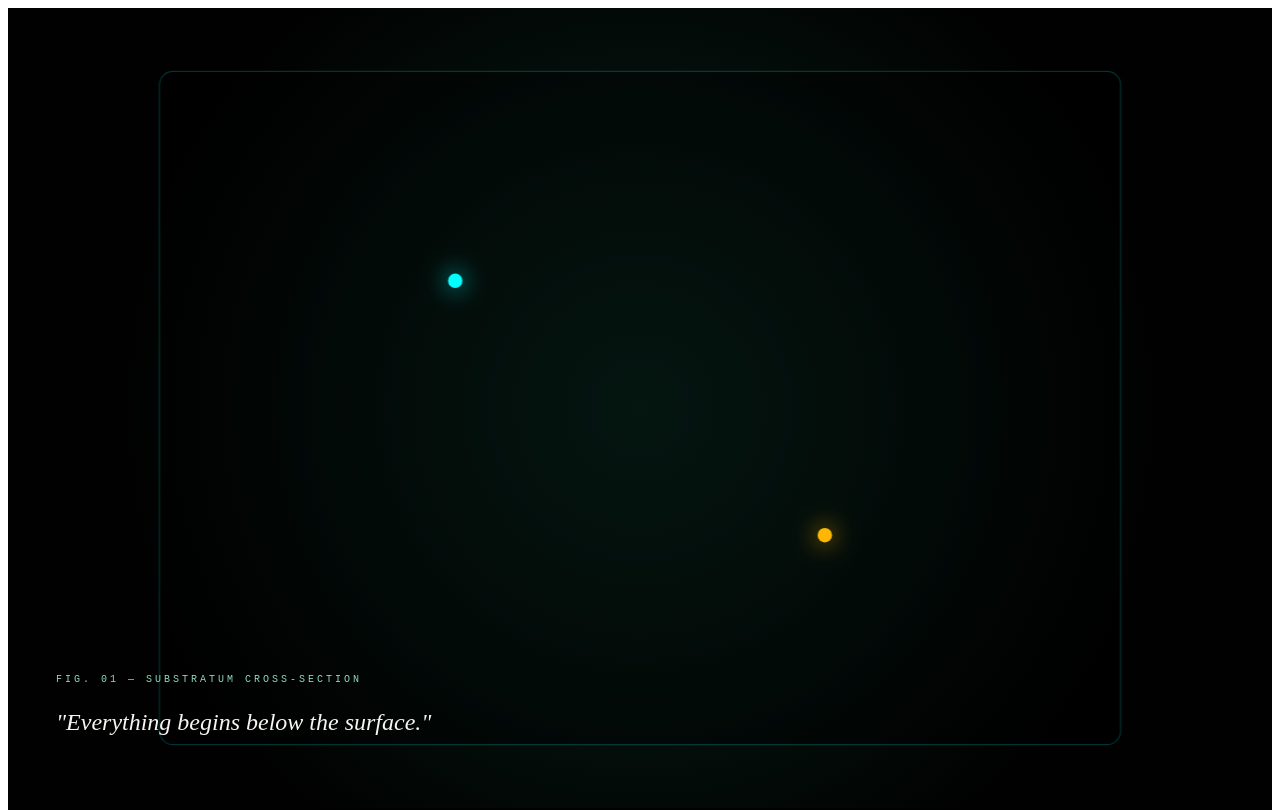
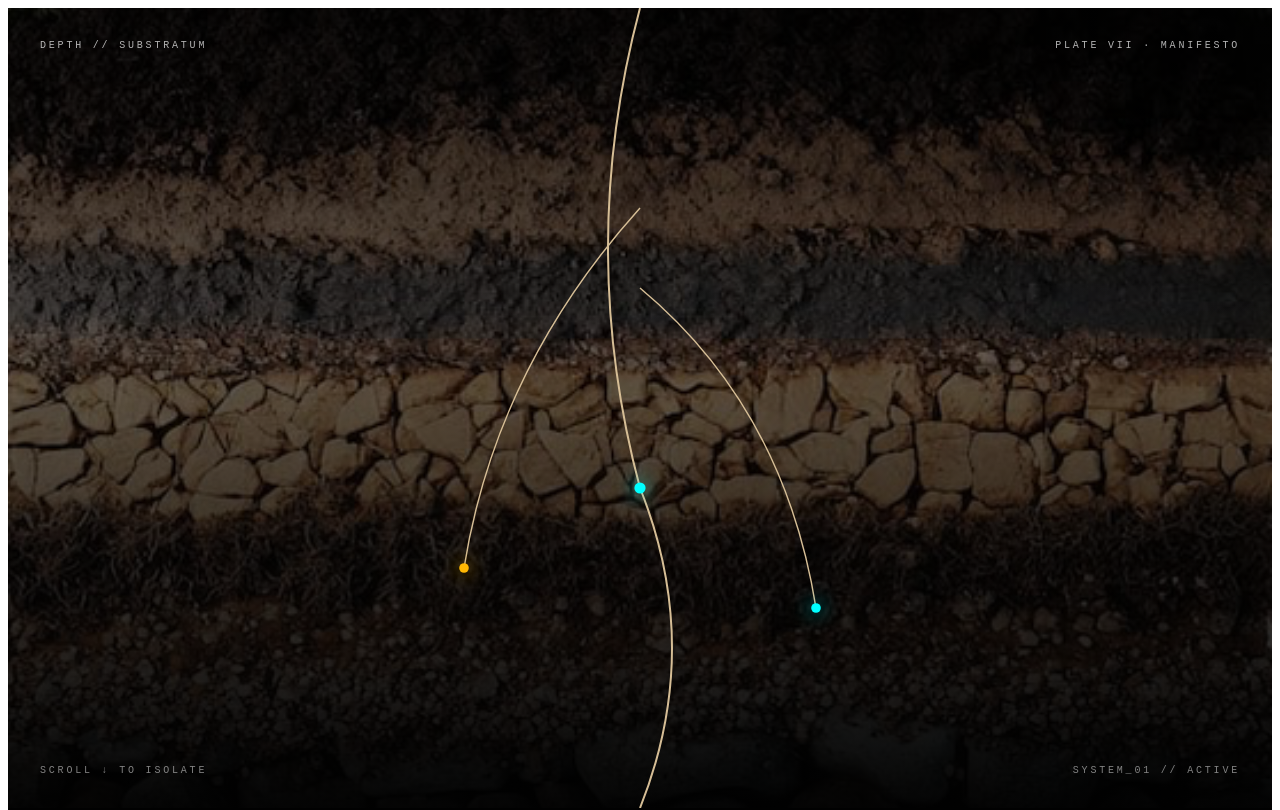
Before and after one commit to Edburto/DigitalSpecimen, a Next.js app: page / in a window 1280 px wide. Shown: the top 810 px of the page. Built offline with nearby package versions, Linux system fonts and the light colour scheme.

Commit message:
Fix Section 2 soil cutaway and neural root animation

```diff
--- a/app/page.jsx
+++ b/app/page.jsx
@@ -5,42 +5,98 @@ import { motion, useScroll, useTransform } from 'framer-motion';
 export default function SoilCutaway() {
   const containerRef = useRef(null);
 
+  // Track scroll progress through the 300vh container
   const { scrollYProgress } = useScroll({
     target: containerRef,
     offset: ["start start", "end end"]
   });
 
-  const rootScale = useTransform(scrollYProgress, [0.1, 0.5], [0.8, 1.2]);
-  const rootOpacity = useTransform(scrollYProgress, [0.05, 0.2], [0, 1]);
+  // Scroll transformations for parallax and organic root growth
+  const soilShift = useTransform(scrollYProgress, [0, 1], ["12%", "88%"]);
+  const rootMorph = useTransform(scrollYProgress, [0.10, 0.40], [0, 1]);
+  const introOpacity = useTransform(scrollYProgress, [0, 0.22], [1, 0]);
 
   return (
-    <section ref={containerRef} style={{ position: 'relative', width: '100%', height: '300vh', backgroundColor: '#010101' }}>
-      <div style={{ position: 'sticky', top: 0, height: '100vh', width: '100%', overflow: 'hidden', display: 'flex', alignItems: 'center', justifyContent: 'center' }}>
+    <main style={{ backgroundColor: '#010101', color: '#f6f5f2', minHeight: '100vh', width: '100%', overflowX: 'hidden' }}>
+      <section ref={containerRef} style={{ position: 'relative', width: '100%', height: '300vh' }}>
+        <div style={{ position: 'sticky', top: 0, height: '100vh', width: '100%', overflow: 'hidden', display: 'flex', flexDirection: 'column', justifyContent: 'between' }}>
 
-        {/* Background Base Glow */}
-        <div style={{ position: 'absolute', inset: 0, background: 'radial-gradient(circle at center, #0a2e23 0%, #010101 70%)', opacity: 0.8 }} />
+          {/* Fixed Chrome Header Labels */}
+          <div style={{ position: 'absolute', top: '32px', left: '32px', right: '32px', zIndex: 30, display: 'flex', justifyContent: 'space-between', alignItems: 'center', fontSize: '10px', textTransform: 'uppercase', fontFamily: 'monospace', letterSpacing: '0.28em', color: 'rgba(255,255,255,0.7)' }}>
+            <span>DEPTH // SUBSTRATUM</span>
+            <span>PLATE VII · MANIFESTO</span>
+          </div>
 
-        {/* Neural Root Growth Network */}
-        <motion.div
-          style={{ position: 'absolute', inset: 0, zIndex: 10, display: 'flex', alignItems: 'center', justifyContent: 'center', scale: rootScale, opacity: rootOpacity }}
-        >
-          <div style={{ position: 'relative', width: '70%', height: '70%', maxWidth: '800px', border: '1px solid rgba(0, 255, 255, 0.2)', borderRadius: '12px', background: 'rgba(0,0,0,0.4)' }}>
-            <div style={{ position: 'absolute', top: '30%', left: '30%', width: '12px', height: '12px', backgroundColor: '#00ffff', borderRadius: '50%', boxShadow: '0 0 20px #00ffff' }} />
-            <div style={{ position: 'absolute', bottom: '30%', right: '30%', width: '12px', height: '12px', backgroundColor: '#ffb703', borderRadius: '50%', boxShadow: '0 0 20px #ffb703' }} />
+          {/* Layer 1: Soil Cross-Cut Background with Parallax Pan */}
+          <motion.div
+            style={{
+              position: 'absolute',
+              inset: 0,
+              zIndex: 0,
+              opacity: 0.45,
+              pointerEvents: 'none',
+              backgroundImage: 'url("/assets/soil-strata-bleed.png")',
+              backgroundSize: 'cover',
+              backgroundPosition: `center ${soilShift}`
+            }}
+          />
+
+          {/* Vignette Overlay for Depth */}
+          <div style={{ position: 'absolute', inset: 0, background: 'linear-gradient(to bottom, rgba(1,1,1,0.6) 0%, transparent 40%, rgba(1,1,1,0.95) 100%)', pointerEvents: 'none', zIndex: 2 }} />
+
+          {/* Layer 2: Intro Typography Panel */}
+          <motion.div
+            style={{ position: 'absolute', top: '100px', left: '48px', zIndex: 20, maxWidth: '420px', opacity: introOpacity }}
+          >
+            <span style={{ fontFamily: 'monospace', fontSize: '11px', letterSpacing: '0.3em', color: '#c9a878', textTransform: 'uppercase', display: 'block', marginBottom: '10px' }}>
+              FIG. 01 — SUBSTRATUM CROSS-SECTION
+            </span>
+            <p style={{ fontFamily: 'serif', fontSize: '28px', color: '#f6f5f2', fontStyle: 'italic', lineHeight: '1.4' }}>
+              "Everything begins below the surface."
+            </p>
+          </motion.div>
+
+          {/* Layer 3: Dynamic Neural Root Network SVG Layer */}
+          <div style={{ position: 'absolute', inset: 0, zIndex: 10, display: 'flex', alignItems: 'center', justifyContent: 'center', pointerEvents: 'none' }}>
+            <svg style={{ width: '100%', height: '100%', maxWidth: '900px' }} viewBox="0 0 1000 1000">
+              {/* Organic root paths growing via scroll */}
+              <motion.path
+                d="M 500 0 Q 420 300 500 600 Q 580 800 500 1000"
+                fill="none"
+                stroke="rgb(214,190,150)"
+                strokeWidth="2.5"
+                style={{ pathLength: rootMorph }}
+              />
+              <motion.path
+                d="M 500 250 Q 320 450 280 700"
+                fill="none"
+                stroke="rgb(214,190,150)"
+                strokeWidth="1.8"
+                style={{ pathLength: rootMorph }}
+              />
+              <motion.path
+                d="M 500 350 Q 680 500 720 750"
+                fill="none"
+                stroke="rgb(214,190,150)"
+                strokeWidth="1.8"
+                style={{ pathLength: rootMorph }}
+              />
+
+              {/* Glowing Synapse Nodes */}
+              <circle cx="500" cy="600" r="7" fill="#00ffff" style={{ filter: 'drop-shadow(0 0 12px #00ffff)', opacity: rootMorph }} />
+              <circle cx="280" cy="700" r="6" fill="#ffb703" style={{ filter: 'drop-shadow(0 0 12px #ffb703)', opacity: rootMorph }} />
+              <circle cx="720" cy="750" r="6" fill="#00ffff" style={{ filter: 'drop-shadow(0 0 12px #00ffff)', opacity: rootMorph }} />
+            </svg>
           </div>
-        </motion.div>
 
-        {/* Subterranean Typography */}
-        <div style={{ position: 'absolute', bottom: '48px', left: '48px', zIndex: 20, maxWidth: '400px' }}>
-          <span style={{ fontFamily: 'monospace', fontSize: '10px', letterSpacing: '0.3em', color: '#8fd9bd', textTransform: 'uppercase', display: 'block', marginBottom: '8px' }}>
-            FIG. 01 — SUBSTRATUM CROSS-SECTION
-          </span>
-          <p style={{ fontFamily: 'serif', fontSize: '24px', color: '#f6f5f2', fontStyle: 'italic' }}>
-            "Everything begins below the surface."
-          </p>
+          {/* Fixed Bottom Footer Indicator */}
+          <div style={{ position: 'absolute', bottom: '32px', left: '32px', right: '32px', zIndex: 30, display: 'flex', justifyContent: 'space-between', alignItems: 'center', fontSize: '10px', textTransform: 'uppercase', fontFamily: 'monospace', letterSpacing: '0.28em', color: 'rgba(255,255,255,0.5)' }}>
+            <span>SCROLL ↓ TO ISOLATE</span>
+            <span>SYSTEM_01 // ACTIVE</span>
+          </div>
+
         </div>
-
-      </div>
-    </section>
+      </section>
+    </main>
   );
 }
```
